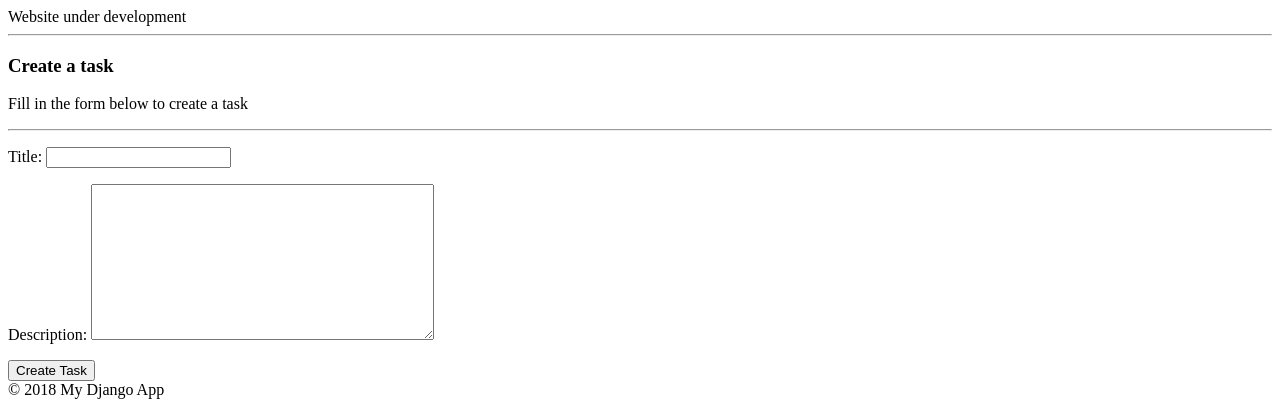
After one commit to hail2skins/UltimateDjangoUdemy, a Django app: page /create-task in a window 1280 px wide. The commit adds this page. Shown: the top 420 px of the page. Run offline with Django 5.2, Linux system fonts and the light colour scheme.

Commit message:
get all baby. crud too.

```diff
--- /dev/null
+++ b/elevate/crm/forms.py
@@ -0,0 +1,10 @@
+# Will hold all model forms
+# Imports
+from django.forms import ModelForm # Allos access to the ModelForm class. Magic stuff here
+from .models import Task # import the Task model
+
+# Create a class that inherits from ModelForm
+class TaskForm(ModelForm):
+    class Meta:
+        model = Task # Set the model to Task
+        fields = '__all__' # Set the fields to '__all__' which means all available fields in the model, but not ID or CreatedAt stuff like that
--- /dev/null
+++ b/elevate/crm/templates/crm/create-task.html
@@ -0,0 +1,11 @@
+{% extends 'crm/base.html' %}
+{% block content %}
+    <h3>Create a task</h3>
+    <p>Fill in the form below to create a task</p>
+    <hr>
+    <form method="POST" autocomplete="off" enctype="multipart/form-data">
+        {% csrf_token %}
+        {{ form.as_p }}
+        <button type="submit" class="btn btn-primary">Create Task</button>
+    </form>
+{% endblock %}
--- a/elevate/crm/templates/crm/index.html
+++ b/elevate/crm/templates/crm/index.html
@@ -22,4 +22,6 @@
 
     {% endfor %}
 
+    <a href="{% url 'create-task' %}">Create a task</a>
+
 {% endblock %}
--- a/elevate/crm/urls.py
+++ b/elevate/crm/urls.py
@@ -8,8 +8,9 @@ from . import views # Import the views from the current directory
 
 # URL patterns
 urlpatterns = [
-    path('', views.home), # Add this line to map the root URL to the index view
+    path('', views.home, name=""), # Add this line to map the root URL to the index view
 
-    path('register/', views.register), # Add this line to map the register view to the register URL
-    path('task', views.task), # Add this line to map the task view to the task URL
+    path('register/', views.register, name="register"), # Add this line to map the register view to the register URL
+    path('tasks', views.tasks, name="tasks"), # Add this line to map the task view to the task URL
+    path('create-task', views.create_task, name="create-task"), # Add this line to map the task_form view to the task_form URL
 ]
--- a/elevate/crm/views.py
+++ b/elevate/crm/views.py
@@ -1,6 +1,7 @@
-from django.shortcuts import render
+from django.shortcuts import render, redirect # Add this import to allow for rendering and redirection
 from django.http import HttpResponse # Add this import to allow for an HTTP response
 from .models import Task # import the Task model
+from .forms import TaskForm # import the TaskForm model
 
 # Create your views here.
 
@@ -44,23 +45,31 @@ def home(request):
 def register(request):
     return render(request, 'crm/register.html') # Add this function to render the register.html template
 
-def task(request):
+def tasks(request):
 
-    # Get a single task object from the database
-    task = Task.objects.get(id=3)
-
-    context = {
-        'task': task,
-    }
-
-
-def getAllTasks(request):
-
-    # Get all task objects from the database
+    # Get all tasks from the database
     tasks = Task.objects.all()
 
     context = {
         'tasks': tasks,
     }
 
-    return render(request, 'crm/tasks.html', context) # Add this function to render the tasks.html template
+    return render(request, 'crm/tasks.html', context) # Add this function to render the task.html template
+
+
+def create_task(request):
+    form = TaskForm() # Create a new instance of the TaskForm model
+
+    # Check if the form has been submitted using if statement
+    if request.method == 'POST':
+        form = TaskForm(request.POST) # Create a new instance of the TaskForm model with the POST data
+
+        # Check if the form is valid using if statement
+        if form.is_valid():
+            form.save() # Save the form data to the database
+            return redirect('tasks') # Redirect to the task view
+
+    context = {
+        'form': form,
+    }
+    return render(request, 'crm/create-task.html', context) # Add this function to render the task_form.html template
```
Also changed, not shown: elevate/crm/templates/crm/task.html (deleted, +0 -9 lines), elevate/crm/templates/crm/tasks.html (added, +24 -0 lines).
